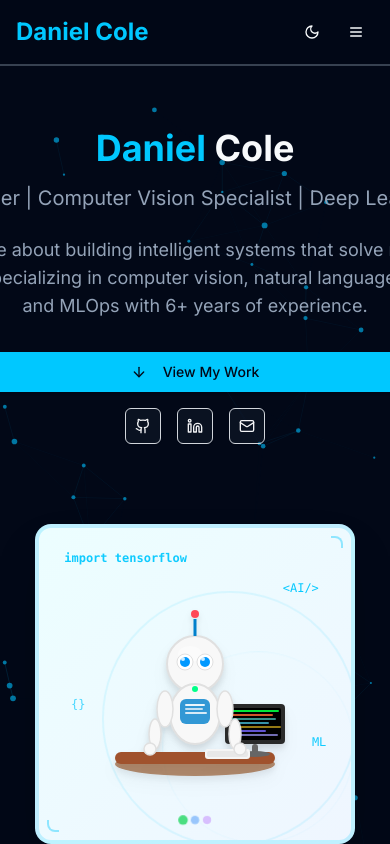
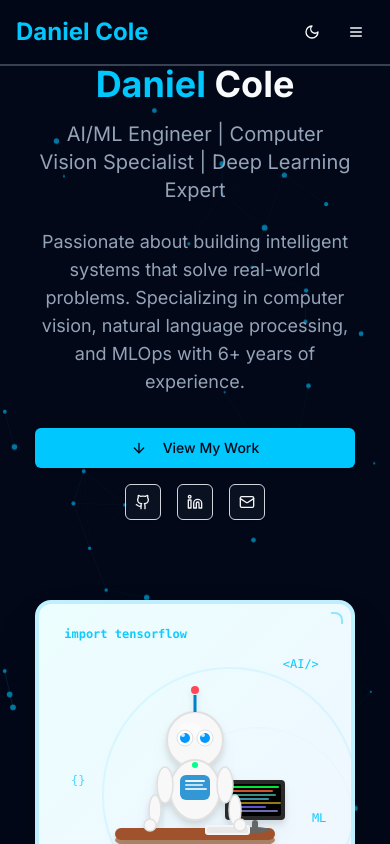
Before and after one commit to lionking1994/my-portfolio, a Next.js app: page / in a window 390 px wide. Shown: the top 844 px of the page. Built offline with nearby package versions, Linux system fonts and the light colour scheme.

Commit message:
Fix hero section mobile view

```diff
--- a/components/hero-section.tsx
+++ b/components/hero-section.tsx
@@ -15,10 +15,10 @@ export function HeroSection() {
               <h1 className="text-4xl sm:text-5xl lg:text-6xl font-bold mb-4 text-foreground">
                 <span className="text-primary">Daniel</span> <span className="text-foreground">Cole</span>
               </h1>
-              <p className="text-xl sm:text-2xl text-muted-foreground mb-6 max-w-full whitespace-nowrap overflow-x-auto">
+              <p className="text-xl sm:text-2xl text-muted-foreground mb-6 max-w-xs sm:max-w-full mx-auto">
                 AI/ML Engineer | Computer Vision Specialist | Deep Learning Expert
               </p>
-              <p className="text-lg text-muted-foreground max-w-2xl">
+              <p className="text-lg text-muted-foreground max-w-xs sm:max-w-2xl mx-auto">
                 Passionate about building intelligent systems that solve real-world problems. Specializing in computer
                 vision, natural language processing, and MLOps with 6+ years of experience.
               </p>
```
